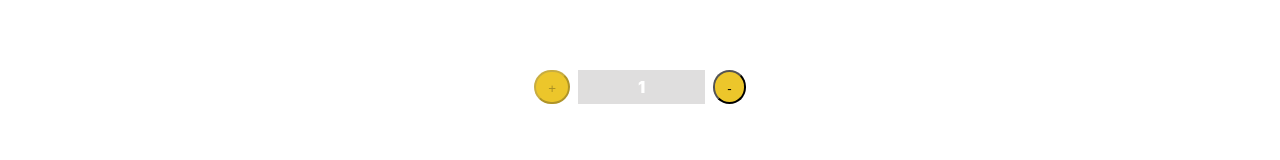
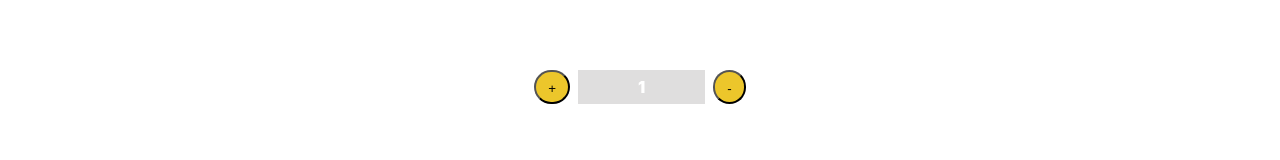
Before and after one commit to GasparAmato/dissidence, a React (Create React App) app in the folder prueba/: page / in a window 1280 px wide. Shown: the part 135-295 px from the top of the page. Built offline with nearby package versions, Linux system fonts and the light colour scheme.

Commit message:
version 6

```diff
--- a/prueba/package.json
+++ b/prueba/package.json
@@ -9,6 +9,7 @@
     "boostrap": "^2.0.0",
     "react": "^17.0.2",
     "react-dom": "^17.0.2",
+    "react-router-dom": "^5.2.0",
     "react-scripts": "4.0.3",
     "reactstrap": "^8.9.0",
     "web-vitals": "^1.1.2"
--- a/prueba/src/App.jsx
+++ b/prueba/src/App.jsx
@@ -20,7 +20,7 @@ function App() {
 <h1>Dissident</h1>
       <ItemList />
 
-      <ItemCount initial="1" stock="0" />
+      <ItemCount initial="1" stock="9" />
 
 
     </div>
--- a/prueba/src/componentes/Main/itemCount.jsx
+++ b/prueba/src/componentes/Main/itemCount.jsx
@@ -3,29 +3,22 @@ import React, {useState, useEffect} from 'react'
 const ItemCount = ({stock, initial}) => {
 
 const [number, setNumber] = useState(parseInt(initial));
-const [plus, setPlus] = useState(false)
-const [minus, setMinus] = useState(false)
 
-useEffect(() => {
-if (number >= stock) {
-    setPlus(true)
+const suma = () => {
+number < stock && setNumber(number+1)
+};
+const resta = () => {
+number > initial && setNumber(number-1)
+};
 
-} else if (number <= initial ) {
-    setMinus(true)
-
-}else{
-    setPlus(false)
-    setMinus(false)
-}
-
-}, [number, initial, stock]);
 
 
     return(
         <div className="container-counter">
-<button disabled={plus} onClick={() => setNumber(number+1)} className="plus-btn">+</button>
+<button  onClick={suma} className="plus-btn">+</button>
 <div className="shown-number">{number}</div>
-<button disabled={minus} onClick={() => setNumber(number-1)} className="min-btn">-</button>
+<button  onClick={resta} className="min-btn">-</button>
+
 </div>
 
 
```
Also changed, not shown: 1 other file (tests, documents, lock files or other folders).
